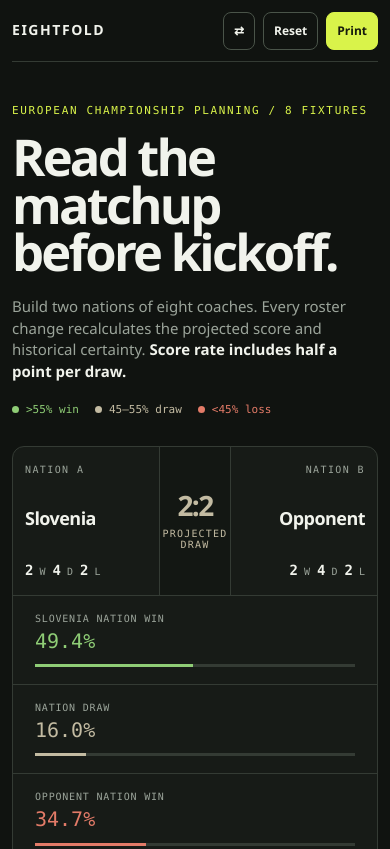
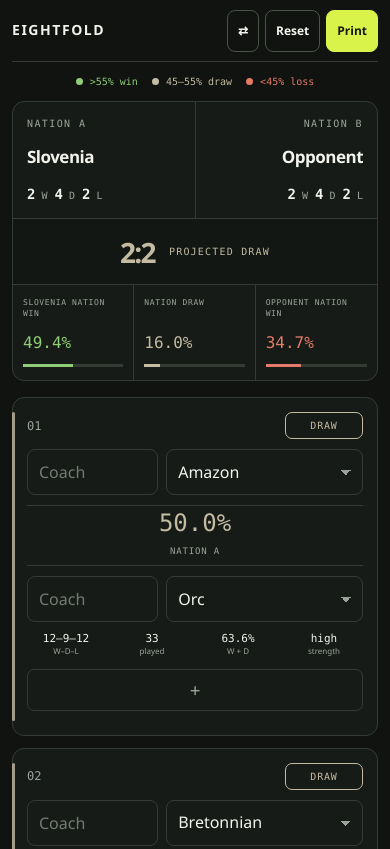
Before and after one commit to RokKos/bb-match-parings, a plain HTML site: page index.html in a window 390 px wide. Shown: the top 849 px of the page. Drawn offline with Linux system fonts and the light colour scheme.

Commit message:
fix(styles)

```diff
--- a/index.html
+++ b/index.html
@@ -4,6 +4,9 @@
   <meta charset="utf-8">
   <meta name="viewport" content="width=device-width, initial-scale=1">
   <meta name="color-scheme" content="dark">
+  <meta name="theme-color" content="#101310">
+  <meta name="apple-mobile-web-app-capable" content="yes">
+  <meta name="apple-mobile-web-app-status-bar-style" content="black-translucent">
   <title>Eightfold | Nation Matchup Lab</title>
   <style>
     :root {
@@ -44,12 +47,7 @@
     .button:active { transform: translateY(1px); }
     .button.primary { color: var(--accent-ink); background: var(--accent); border-color: var(--accent); }
     .button.primary:hover { background: #e4fa6f; }
-    .hero { display: grid; grid-template-columns: minmax(0, 1.45fr) minmax(310px, .55fr); gap: 56px; align-items: end; padding: 58px 0 38px; }
-    .eyebrow { margin: 0 0 16px; color: var(--accent); font: 11px var(--mono); letter-spacing: .15em; text-transform: uppercase; }
-    h1 { max-width: 780px; margin: 0; font-size: clamp(42px, 5.2vw, 76px); line-height: .94; letter-spacing: -.055em; font-weight: 650; }
-    .hero-copy { max-width: 480px; justify-self: end; color: var(--muted); font-size: 15px; }
-    .hero-copy strong { color: var(--text); font-weight: 600; }
-    .legend { display: flex; flex-wrap: wrap; gap: 16px; margin-top: 20px; font: 11px var(--mono); color: var(--muted); }
+    .legend { display: flex; flex-wrap: wrap; gap: 16px; padding: 18px 0; font: 11px var(--mono); color: var(--muted); }
     .legend span { display: inline-flex; align-items: center; gap: 7px; }
     .dot { width: 7px; height: 7px; border-radius: 50%; background: currentColor; }
     .c-win { color: var(--win); } .c-draw { color: var(--draw); } .c-loss { color: var(--loss); }
@@ -128,23 +126,57 @@
     @media (max-width: 760px) {
       .shell { width: min(100% - 24px, 1480px); }
       .topbar { min-height: 62px; }
+      .top-actions { gap: 6px; }
       .brand span { display: none; }
-      .button { padding: 0 10px; }
+      .mark { width: 30px; height: 30px; }
+      .button { min-height: 42px; padding: 0 10px; }
       .button-label { display: none; }
-      .hero { grid-template-columns: 1fr; gap: 20px; padding: 42px 0 30px; }
-      h1 { max-width: 590px; font-size: clamp(40px, 13vw, 62px); }
-      .hero-copy { justify-self: start; }
-      .score-grid { grid-template-columns: 1fr 72px 1fr; min-height: 148px; }
-      .nation-summary { padding: 17px 12px; }
-      .nation-name-display { font-size: 18px; }
+      .legend { justify-content: center; gap: 8px 14px; padding: 14px 0; font-size: 10px; }
+      .score-grid { grid-template-columns: 1fr 1fr; grid-template-areas: "home away" "verdict verdict"; min-height: 0; }
+      .nation-summary { min-height: 116px; padding: 16px 14px; }
+      .nation-summary:first-child { grid-area: home; }
+      .nation-summary.away { grid-area: away; border-left: 1px solid var(--line); }
+      .nation-name-display { font-size: 17px; }
       .record { gap: 7px; font-size: 10px; }
       .record b { font-size: 14px; }
+      .verdict { grid-area: verdict; min-height: 66px; border: 0; border-top: 1px solid var(--line); flex-direction: row; gap: 14px; }
       .verdict strong { font-size: 28px; }
-      .probability-row { grid-template-columns: 1fr; }
-      .probability { border-right: 0; border-bottom: 1px solid var(--line); }
-      .probability:last-child { border-bottom: 0; }
+      .verdict span { margin-top: 0; }
+      .probability-row { grid-template-columns: repeat(3, 1fr); }
+      .probability { min-width: 0; padding: 13px 10px; }
+      .probability small { min-height: 28px; font-size: 8px; line-height: 1.35; }
+      .probability strong { font-size: 16px; }
+      .workspace { margin: 16px 0 42px; overflow: visible; border-top: 0; }
+      .workspace-head { display: none; }
+      .matchup-row { min-width: 0; min-height: 0; margin-bottom: 12px; padding: 14px; display: grid; grid-template-columns: repeat(4, minmax(0, 1fr)); grid-template-areas: "slot slot outcome outcome" "home home home home" "rate rate rate rate" "away away away away" "history games noloss sample" "toggle toggle toggle toggle" "details details details details"; gap: 10px 8px; border: 1px solid var(--line); border-radius: var(--radius); background: var(--panel); }
+      .matchup-row:last-child { border-bottom: 1px solid var(--line); }
+      .matchup-row::before { top: 14px; bottom: 14px; left: -1px; width: 3px; border-radius: 3px; }
+      .slot { grid-area: slot; align-self: center; text-align: left; }
+      .home-entry { grid-area: home; }
+      .away-entry { grid-area: away; direction: ltr; }
+      .team-entry { grid-template-columns: minmax(0, .8fr) minmax(0, 1.2fr); }
+      .field { height: 46px; font-size: 16px; }
+      select.field { background-position: calc(100% - 16px) 20px, calc(100% - 11px) 20px; }
+      .rate { grid-area: rate; padding: 3px 0 5px; border-block: 1px solid var(--line); }
+      .rate strong { font-size: 24px; }
+      .history-stat { grid-area: history; }
+      .games-stat { grid-area: games; }
+      .noloss-stat { grid-area: noloss; }
+      .sample-stat { grid-area: sample; }
+      .stat { min-width: 0; text-align: center; }
+      .stat strong { overflow: hidden; font-size: 11px; text-overflow: ellipsis; white-space: nowrap; }
+      .stat small { display: block; font-size: 8px; }
+      .outcome { grid-area: outcome; justify-self: end; max-width: 150px; }
+      .detail-button { grid-area: toggle; width: 100%; height: 42px; margin-top: 2px; }
+      .matchup-detail { grid-area: details; min-width: 0; grid-column: auto; grid-template-columns: 1fr 1fr; margin: 0; }
+      .detail-cell { min-height: 68px; padding: 12px; }
+      .detail-cell.note { grid-column: 1 / -1; }
       .insights { grid-template-columns: 1fr; }
       .insight-panel { padding: 18px; }
+      .section-title { align-items: flex-start; }
+      .section-title span { max-width: 130px; text-align: right; }
+      .swing-item { grid-template-columns: 24px minmax(0, 1fr) auto; gap: 8px; padding: 0 10px; }
+      .swing-value { font-size: 12px; }
     }
     @media (prefers-reduced-motion: reduce) {
       *, *::before, *::after { scroll-behavior: auto !important; transition-duration: .01ms !important; animation-duration: .01ms !important; animation-iteration-count: 1 !important; }
@@ -152,7 +184,6 @@
     @media print {
       :root { color-scheme: light; --bg: #fff; --panel: #fff; --panel-2: #f5f5f2; --line: #c9ccc5; --line-bright: #92988f; --text: #171a17; --muted: #596158; --accent: #607400; --accent-ink: #fff; --win: #39732b; --draw: #6b6558; --loss: #a73e2d; }
       .top-actions, .detail-button { display: none; }
-      .hero { padding-top: 30px; }
       .workspace { overflow: visible; }
       .workspace-head, .matchup-row { min-width: 0; }
       .insights { break-inside: avoid; }
@@ -173,20 +204,11 @@
   </header>
 
   <main class="shell">
-    <section class="hero">
-      <div>
-        <p class="eyebrow">European championship planning / 8 fixtures</p>
-        <h1>Read the matchup before kickoff.</h1>
-      </div>
-      <div class="hero-copy">
-        Build two nations of eight coaches. Every roster change recalculates the projected score and historical certainty. <strong>Score rate includes half a point per draw.</strong>
-        <div class="legend" aria-label="Outcome thresholds">
-          <span class="c-win"><i class="dot"></i>&gt;55% win</span>
-          <span class="c-draw"><i class="dot"></i>45–55% draw</span>
-          <span class="c-loss"><i class="dot"></i>&lt;45% loss</span>
-        </div>
-      </div>
-    </section>
+    <div class="legend" aria-label="Outcome thresholds">
+      <span class="c-win"><i class="dot"></i>&gt;55% win</span>
+      <span class="c-draw"><i class="dot"></i>45–55% draw</span>
+      <span class="c-loss"><i class="dot"></i>&lt;45% loss</span>
+    </div>
 
     <section class="scoreboard" aria-label="Nation result summary">
       <div class="score-grid">
@@ -322,7 +344,7 @@
         const sourceNote = row.source === "direct" ? "Direct record from the selected Nation A roster file." : row.source === "no data" ? "No supplied record in either direction. Treated as a neutral draw." : "Nation A record reconstructed by reversing Nation B's supplied results.";
         return `<div class="matchup-row" style="--status-color:${statusColor}" data-row="${index}">
           <span class="slot">${String(index + 1).padStart(2, "0")}</span>
-          <div class="team-entry">
+          <div class="team-entry home-entry">
             <input class="field coach" data-side="home" data-index="${index}" value="${escapeHtml(state.home[index].coach)}" placeholder="Coach" aria-label="Nation A coach ${index + 1}">
             <select class="field roster" data-side="home" data-index="${index}" aria-label="Nation A roster ${index + 1}">${options(state.home[index].roster, "home", index)}</select>
           </div>
@@ -331,10 +353,10 @@
             <input class="field coach" data-side="away" data-index="${index}" value="${escapeHtml(state.away[index].coach)}" placeholder="Coach" aria-label="Nation B coach ${index + 1}">
             <select class="field roster" data-side="away" data-index="${index}" aria-label="Nation B roster ${index + 1}">${options(state.away[index].roster, "away", index)}</select>
           </div>
-          <div class="stat"><strong>${row.g ? `${row.w}–${row.d}–${row.l}` : "No record"}</strong><small>W–D–L</small></div>
-          <div class="stat"><strong>${row.g || "—"}</strong><small>played</small></div>
-          <div class="stat"><strong>${row.g ? pct(row.noLoss) : "—"}</strong><small>W + D</small></div>
-          <div class="stat"><strong>${row.strength}</strong><small>strength</small></div>
+          <div class="stat history-stat"><strong>${row.g ? `${row.w}–${row.d}–${row.l}` : "No record"}</strong><small>W–D–L</small></div>
+          <div class="stat games-stat"><strong>${row.g || "—"}</strong><small>played</small></div>
+          <div class="stat noloss-stat"><strong>${row.g ? pct(row.noLoss) : "—"}</strong><small>W + D</small></div>
+          <div class="stat sample-stat"><strong>${row.strength}</strong><small>strength</small></div>
           <div class="outcome">${row.verdict === "draw" ? "draw" : "guaranteed " + row.verdict}</div>
           <button class="detail-button" type="button" data-detail="${index}" aria-expanded="${expanded}" aria-label="Toggle details for pairing ${index + 1}">${expanded ? "−" : "+"}</button>
           <div class="matchup-detail${expanded ? " open" : ""}">
```
Also changed, not shown: build.mjs (+58 -36 lines).
